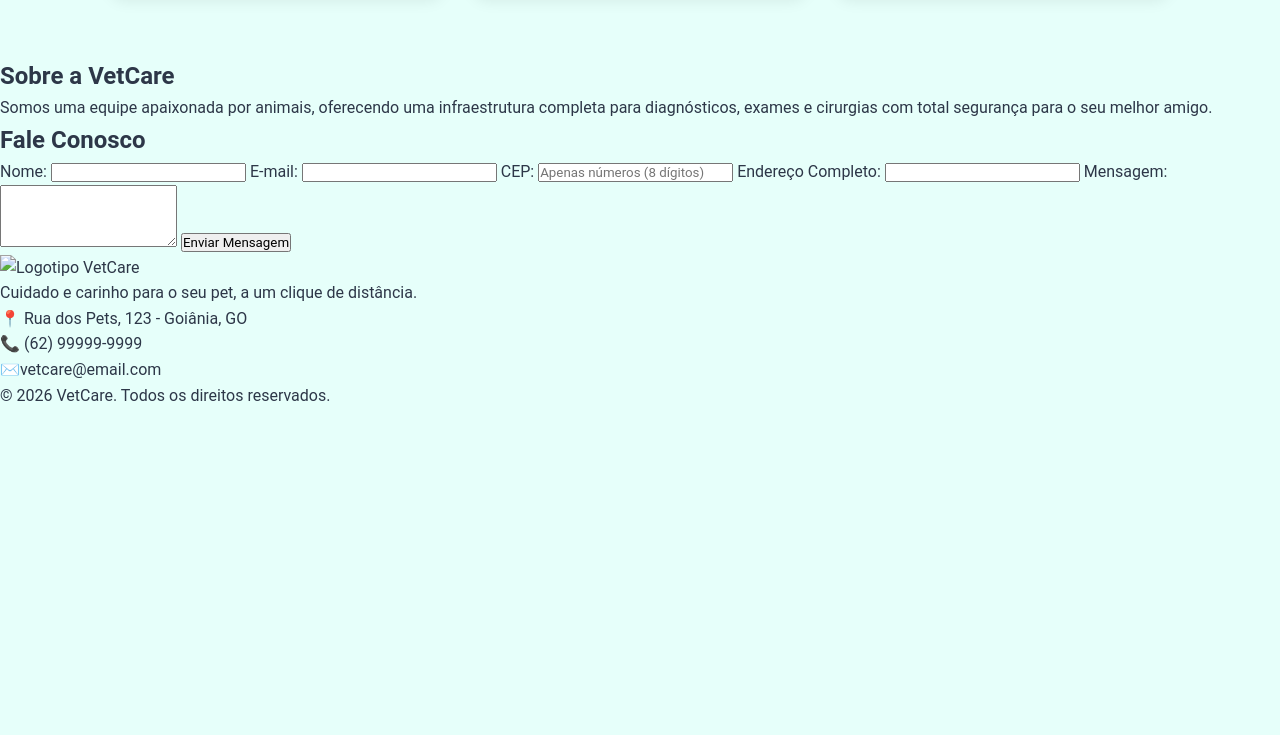
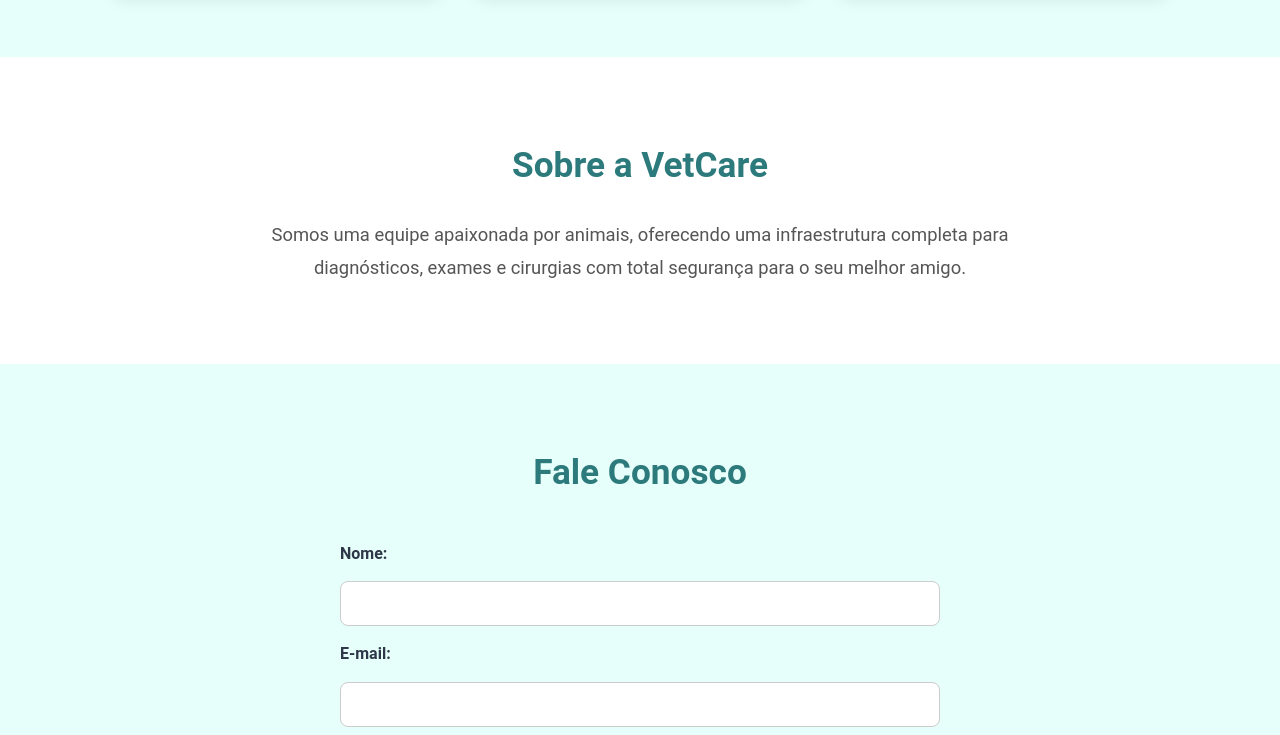
Before and after one commit to devcaioassis/vetcare-landing-page, a plain HTML site: page index.html in a window 1280 px wide. Shown: the part 1325-2060 px from the top of the page. Before the commit the page ends 1733 px from the top, so only its background shows below. Drawn offline with Linux system fonts and the light colour scheme.

Commit message:
finaliza estilizacao da secao servicos, secao sobre, secao contato, formulario e footer

```diff
--- a/index.html
+++ b/index.html
@@ -1,11 +1,13 @@
 <!DOCTYPE html>
 <html lang="pt-BR">
+
 <head>
     <meta charset="UTF-8">
     <meta name="viewport" content="width=device-width, initial-scale=1.0">
     <title>VetCare - Cuidado Animal</title>
     <link rel="stylesheet" href="style.css">
 </head>
+
 <body>
 
     <header>
@@ -26,13 +28,14 @@
             <div class="hero-container">
 
                 <div class="hero-texto">
-                    <h2>Cuidado e amor para quem você ama.</h2>
-                    <p>Atendimento veterinário completo, com excelência, carinho e tecnologia para o bem-estar do seu pet, do check-up de rotina às cirurgias mais delicadas.</p>
+                    <h2>O cuidado que seu pet precisa, com o amor que ele merece.</h2>
+                    <p>Atendimento veterinário completo e humanizado. Garantimos a melhor qualidade de vida ao seu
+                        companheiro, da prevenção à alta complexidade</p>
                     <button id="btn-cta" class="botao-verde">Saiba Mais</button>
                 </div>
 
                 <div class="hero-imagem">
-                    <img src="./images/cao_gato.jpg" alt="Cachorro e Gato sorrindo juntos">
+                    <img src="./images/cao_gato.png" alt="Cachorro e Gato sorrindo juntos">
                 </div>
             </div>
         </section>
@@ -43,11 +46,12 @@
 
                 <div class="card">
                     <div class="card-imagem">
-                        <p>imagem</p>
+                        <img src="./images/consulta.jpg" alt="Veterinaria atendendo um Cachorro na consulta">
                     </div>
                     <div class="card-conteudo">
                         <h3>Consultas</h3>
-                        <p>Avaliação clínica completa, com anamnese detalhada e acompanhamento contínuo da saúde do seu pet.</p>
+                        <p>Avaliação clínica completa, com anamnese detalhada e acompanhamento contínuo da saúde do seu
+                            pet.</p>
                         <div class="tags">
                             <span>Check-up</span>
                             <span>Rotina</span>
@@ -59,12 +63,14 @@
 
                 <div class="card">
                     <div class="card-imagem">
-                        <p>imagem</p>
+                        <img src="./images/vacina.jpg" alt="Veterinaria aplicando vacina em um cachorro">
+
 
                     </div>
                     <div class="card-conteudo">
                         <h3>Vacinas</h3>
-                        <p>Calendário vacinal completo para cães e gatos, com orientação sobre reforços e prazos ideais.</p>
+                        <p>Calendário vacinal completo para cães e gatos, com orientação sobre reforços e prazos ideais.
+                        </p>
                         <div class="tags">
                             <span>V10 / V4</span>
                             <span>Antirrábica</span>
@@ -76,11 +82,13 @@
 
                 <div class="card">
                     <div class="card-imagem">
-                        <p>imagem</p>
+                        <img src="./images/exames.png" alt="Veterinaria examinando um gato">
+
                     </div>
                     <div class="card-conteudo">
                         <h3>Exames</h3>
-                        <p>Exames laboratoriais e de imagem para diagnósticos precisos e tratamentos mais assertivos.</p>
+                        <p>Exames laboratoriais e de imagem para diagnósticos precisos e tratamentos mais assertivos.
+                        </p>
                         <div class="tags">
                             <span>Sangue</span>
                             <span>Raio-X</span>
@@ -94,7 +102,8 @@
 
         <section id="sobre">
             <h2>Sobre a VetCare</h2>
-            <p>Somos uma equipe apaixonada por animais, oferecendo uma infraestrutura completa para diagnósticos, exames e cirurgias com total segurança para o seu melhor amigo.</p>
+            <p>Somos uma equipe apaixonada por animais, oferecendo uma infraestrutura completa para diagnósticos, exames
+                e cirurgias com total segurança para o seu melhor amigo.</p>
         </section>
 
 
@@ -133,29 +142,63 @@
 
 
     <footer>
-
         <div class="footer-conteudo">
-            <img src="logo.png" alt="Logotipo VetCare" class="logo-footer">
+            <img src="./images/logo.png" alt="Logotipo VetCare" class="logo-footer">
 
             <p class="slogan-footer">Cuidado e carinho para o seu pet, a um clique de distância.</p>
 
             <div class="footer-contatos">
-                <p><span>📍</span> Rua dos Pets, 123 - Goiânia, GO</p>
-                <p><span>📞</span> (62) 99999-9999</p>
-                <p><span>✉️</span>vetcare@email.com</p>
+
+                <p>
+                    <span>
+                        <svg xmlns="http://www.w3.org/2000/svg" width="20" height="20" viewBox="0 0 24 24" fill="none"
+                            stroke="#ffffff" stroke-width="2" stroke-linecap="round" stroke-linejoin="round">
+                            <path d="M21 10c0 7-9 13-9 13s-9-6-9-13a9 9 0 0 1 18 0z"></path>
+                            <circle cx="12" cy="10" r="3"></circle>
+                        </svg>
+                    </span>
+                    Rua do doguinho, 123 - Goiânia, GO
+                </p>
+
+
+                <p>
+                    <span>
+                        <svg xmlns="http://www.w3.org/2000/svg" width="20" height="20" viewBox="0 0 24 24" fill="none"
+                            stroke="#ffffff" stroke-width="2" stroke-linecap="round" stroke-linejoin="round">
+                            <path
+                                d="M22 16.92v3a2 2 0 0 1-2.18 2 19.79 19.79 0 0 1-8.63-3.07 19.5 19.5 0 0 1-6-6 19.79 19.79 0 0 1-3.07-8.67A2 2 0 0 1 4.11 2h3a2 2 0 0 1 2 1.72 12.84 12.84 0 0 0 .7 2.81 2 2 0 0 1-.45 2.11L8.09 9.91a16 16 0 0 0 6 6l1.27-1.27a2 2 0 0 1 2.11-.45 12.84 12.84 0 0 0 2.81.7A2 2 0 0 1 22 16.92z">
+                            </path>
+                        </svg>
+                    </span>
+                    (62) 99999-9999
+                </p>
+
+
+                <p>
+                    <span>
+                        <svg xmlns="http://www.w3.org/2000/svg" width="20" height="20" viewBox="0 0 24 24" fill="none"
+                            stroke="#ffffff" stroke-width="2" stroke-linecap="round" stroke-linejoin="round">
+                            <path d="M4 4h16c1.1 0 2 .9 2 2v12c0 1.1-.9 2-2 2H4c-1.1 0-2-.9-2-2V6c0-1.1.9-2 2-2z">
+                            </path>
+                            <polyline points="22,6 12,13 2,6"></polyline>
+                        </svg>
+                    </span>
+                    vetcare@email.com
+                </p>
             </div>
         </div>
 
-
         <div class="footer-direitos">
-
             <p>&copy; 2026 VetCare. Todos os direitos reservados.</p>
         </div>
     </footer>
 
+
     <script src="script.js"></script>
 </body>
+
 </html>
-    </main>
+</main>
 </body>
+
 </html>
--- a/style.css
+++ b/style.css
@@ -208,3 +208,137 @@ header a:hover {
     font-size: 0.75rem;
     font-weight: bold;
 }
+
+#sobre {
+    padding: 80px 20px;
+    text-align: center;
+    background-color: var(--branco);
+}
+
+#sobre h2 {
+    font-size: 2.2rem;
+    color: var(--cor-primaria);
+    margin-bottom: 25px;
+}
+
+#sobre p {
+    max-width: 800px;
+    margin: 0 auto;
+    font-size: 1.15rem;
+    color: #555;
+    line-height: 1.8;
+}
+
+#contato {
+    padding: 80px 20px;
+    background-color: var(--cor-secundaria);
+}
+
+#contato h2 {
+    text-align: center;
+    color: var(--cor-primaria);
+    margin-bottom: 40px;
+    font-size: 2.2rem;
+}
+
+#form-contato {
+    max-width: 600px;
+    margin: 0 auto;
+    display: flex;
+    flex-direction: column;
+    gap: 15px;
+}
+
+#form-contato label {
+    font-weight: bold;
+    color: var(--cor-texto);
+}
+
+#form-contato input, #form-contato textarea {
+    padding: 12px;
+    border: 1px solid #ccc;
+    border-radius: 8px;
+    font-size: 1rem;
+    transition: 0.3s;
+}
+
+
+#form-contato input:focus, #form-contato textarea:focus {
+    outline: none;
+    border-color: var(--cor-destaque);
+    box-shadow: 0 0 5px rgba(49, 151, 149, 0.3);
+}
+
+#form-contato button {
+    background-color: var(--cor-destaque);
+    color: var(--branco);
+    padding: 15px;
+    border: none;
+    border-radius: 30px;
+    font-size: 1.1rem;
+    font-weight: bold;
+    cursor: pointer;
+    transition: 0.3s;
+    margin-top: 10px;
+}
+
+#form-contato button:hover {
+    background-color: var(--cor-primaria);
+}
+
+
+footer {
+    background-color: var(--cor-primaria);
+    color: var(--branco);
+    text-align: center;
+}
+
+.footer-conteudo {
+    display: flex;
+    flex-direction: column;
+    align-items: center;
+    padding: 50px 20px 40px 20px;
+}
+
+.logo-footer {
+    height: 60px;
+    width: auto;
+    margin-bottom: 15px;
+}
+
+.slogan-footer {
+    color: var(--cor-secundaria);
+    font-size: 0.95rem;
+    margin-bottom: 25px;
+}
+
+.footer-contatos {
+    display: flex;
+    flex-direction: column;
+    gap: 12px;
+}
+
+.footer-contatos p {
+    display: flex;
+    align-items: center;
+    justify-content: center;
+    gap: 10px;
+    font-size: 0.9rem;
+    color: var(--branco);
+}
+
+.footer-contatos span {
+    opacity: 0.8;
+}
+
+
+.footer-direitos {
+    border-top: 1px solid rgba(255, 255, 255, 0.1);
+    padding: 20px;
+}
+
+.footer-direitos p {
+    font-size: 0.8rem;
+    color: var(--cor-secundaria);
+    opacity: 0.7;
+}
```
Also changed, not shown: images/cao_gato.jpg (deleted), images/cao_gato.png (added), images/consulta.jpg (added), images/vacina.jpg (added), 1 other file.
